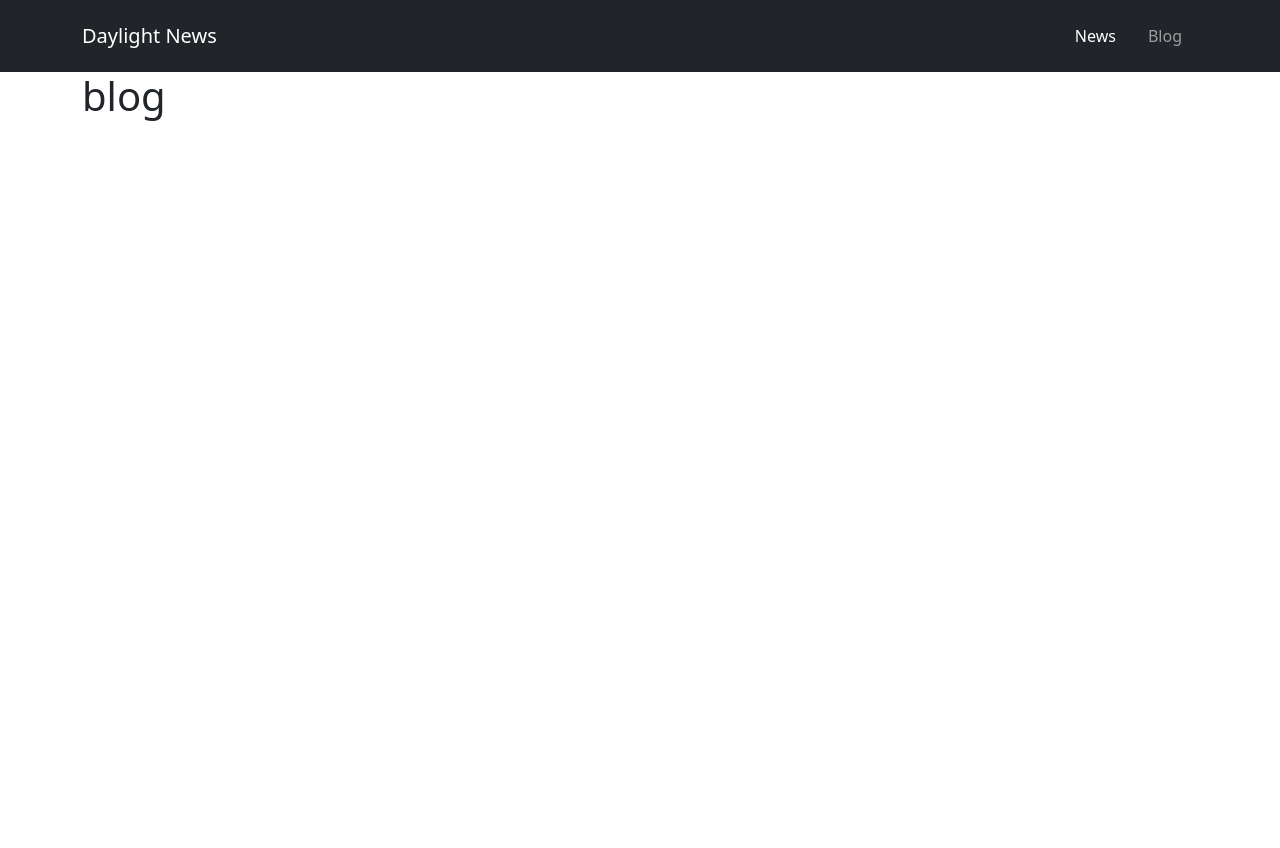
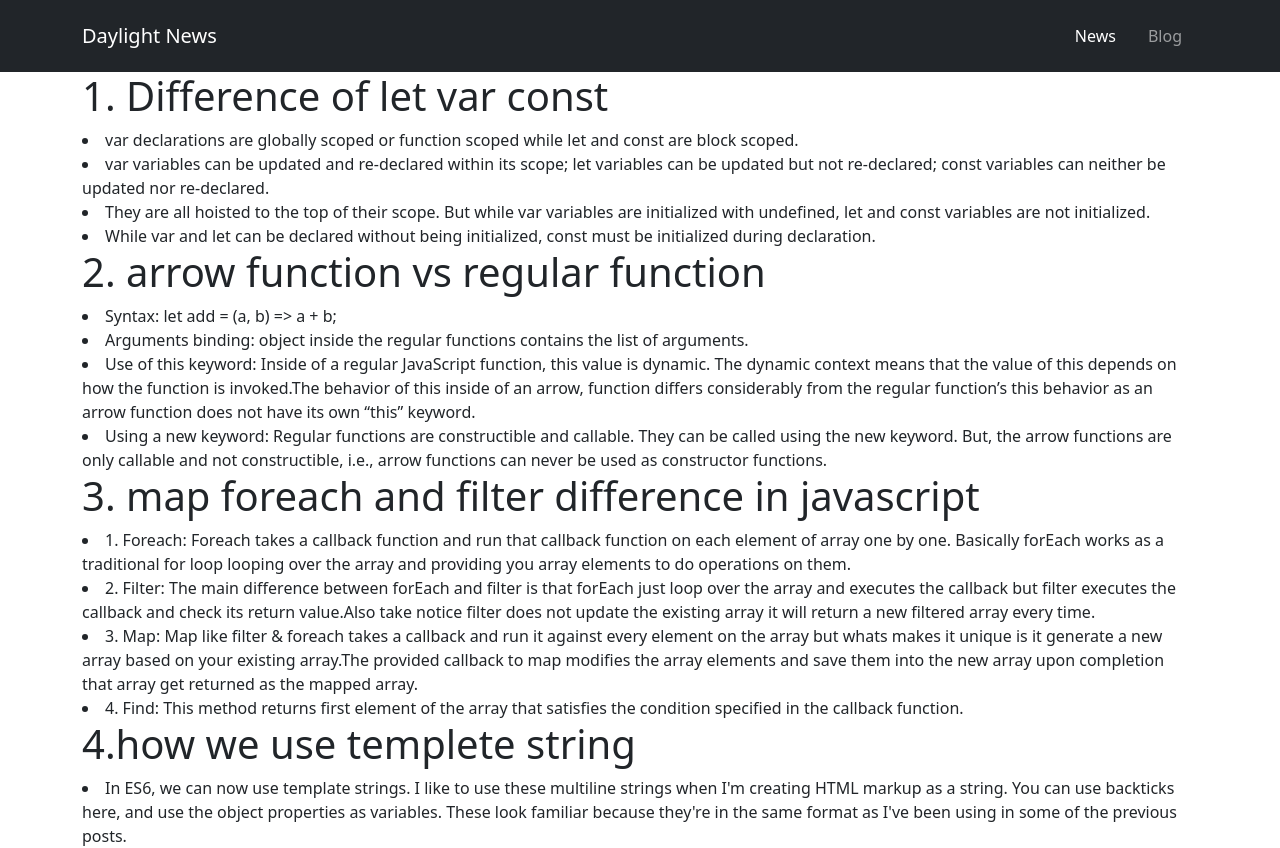
Before and after one commit to KaziAkibRayhan/Daylight-News, a plain HTML site: page blog.html in a window 1280 px wide. Before the commit the page ends 800 px from the top, so only its background shows below. Drawn offline with nearby package versions, Linux system fonts and the light colour scheme.

Commit message:
include blog data

```diff
--- a/blog.html
+++ b/blog.html
@@ -40,7 +40,49 @@
         </nav>
     </header>
     <section class="container">
-        <h1>blog</h1>
+        <div>
+            <h1>1. Difference of let var const</h1>
+            <li>var declarations are globally scoped or function scoped while let and const are block scoped.</li>
+            <li>var variables can be updated and re-declared within its scope; let variables can be updated but not
+                re-declared; const variables can neither be updated nor re-declared.</li>
+            <li>They are all hoisted to the top of their scope. But while var variables are initialized with undefined,
+                let and const variables are not initialized.</li>
+            <li>While var and let can be declared without being initialized, const must be initialized during
+                declaration.</li>
+        </div>
+        <div>
+            <h1>2. arrow function vs regular function</h1>
+            <li> Syntax: let add = (a, b) => a + b; </li>
+            <li> Arguments binding: object inside the regular functions contains the list of arguments.</li>
+            <li> Use of this keyword: Inside of a regular JavaScript function, this value is dynamic. The dynamic
+                context means that the value of this depends on how the function is invoked.The behavior of this inside
+                of an arrow, function differs considerably from the regular function’s this behavior as an arrow
+                function does not have its own “this” keyword.</li>
+            <li> Using a new keyword: Regular functions are constructible and callable. They can be called using the new
+                keyword. But, the arrow functions are only callable and not constructible, i.e., arrow functions can
+                never be used as constructor functions.</li>
+        </div>
+        <div>
+            <h1>3. map foreach and filter difference in javascript</h1>
+            <li>1. Foreach: Foreach takes a callback function and run that callback function on each element of array
+                one by one. Basically forEach works as a traditional for loop looping over the array and providing you
+                array elements to do operations on them.</li>
+            <li>2. Filter: The main difference between forEach and filter is that forEach just loop over the array and
+                executes the callback but filter executes the callback and check its return value.Also take notice
+                filter does not update the existing array it will return a new filtered array every time. </li>
+            <li>3. Map: Map like filter & foreach takes a callback and run it against every element on the array but
+                whats makes it unique is it generate a new array based on your existing array.The provided callback to
+                map modifies the array elements and save them into the new array upon completion that array get returned
+                as the mapped array.</li>
+            <li>4. Find: This method returns first element of the array that satisfies the condition specified in the
+                callback function.</li>
+        </div>
+        <div>
+            <h1>4.how we use templete string</h1>
+            <li>In ES6, we can now use template strings. I like to use these multiline strings when I'm creating HTML
+                markup as a string. You can use backticks here, and use the object properties as variables. These look
+                familiar because they're in the same format as I've been using in some of the previous posts.</li>
+        </div>
     </section>
 </body>
 
```
